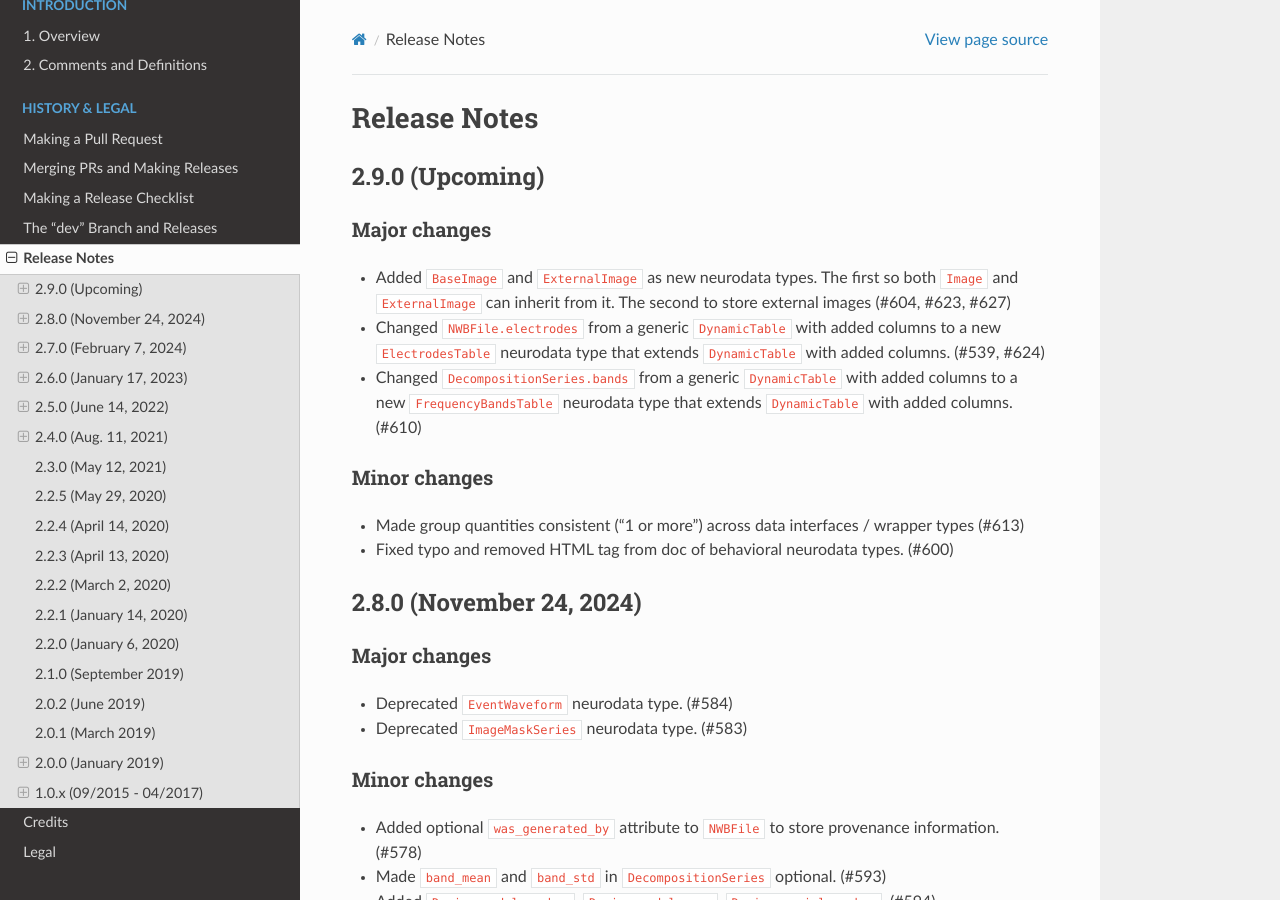
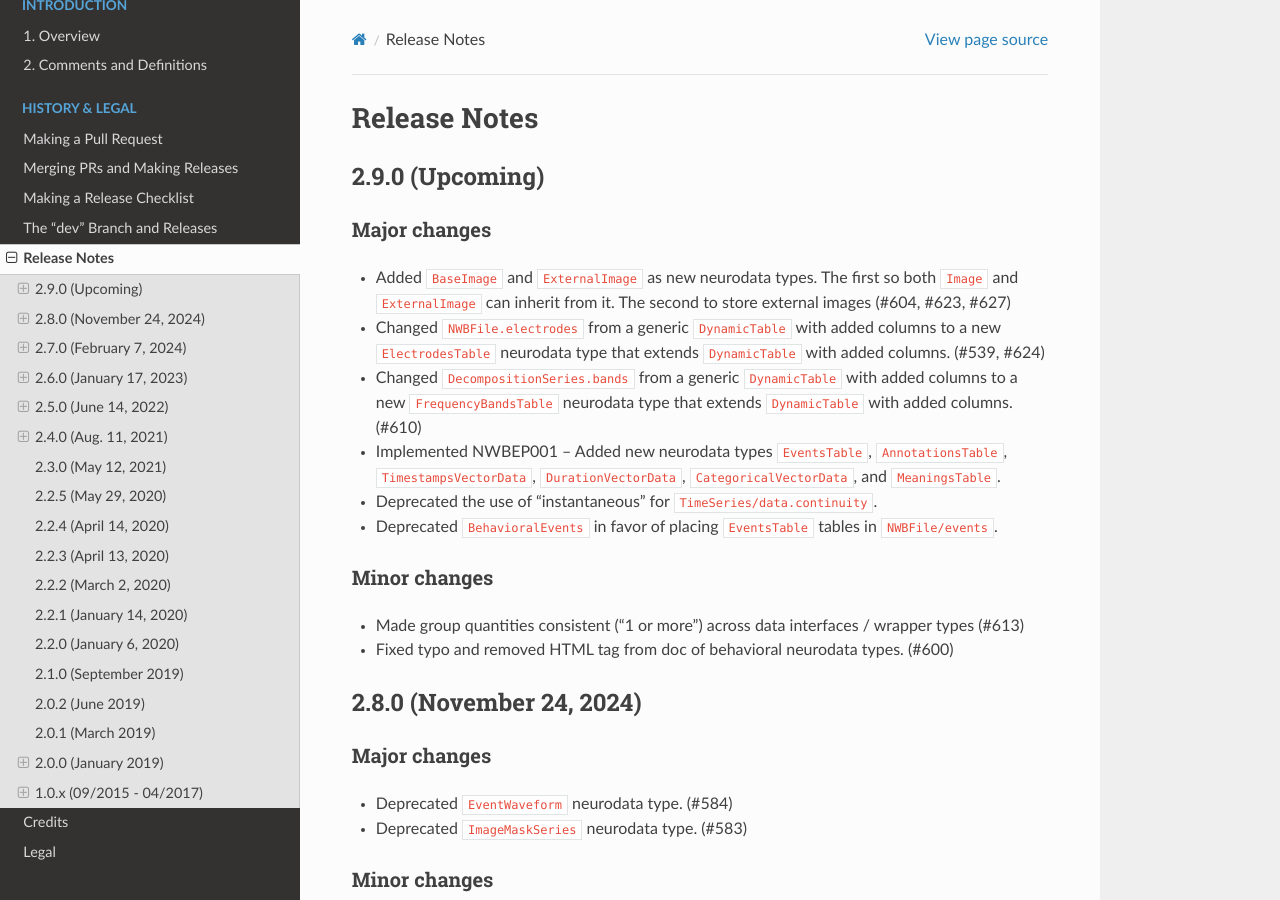
Before and after one commit to NeurodataWithoutBorders/nwb-schema, a Sphinx documentation site: the page built from docs/format/source/format_release_notes.rst, in a window 1280 px wide and 900 px high. Built offline with Sphinx 7.4.7 and the Read the Docs theme 3.1.0, drawn with Linux system fonts in a browser that asks for light colours.

Commit message:
Implement NWBEP001 (add EventsTable and more)

```diff
--- a/docs/format/source/format_release_notes.rst
+++ b/docs/format/source/format_release_notes.rst
@@ -13,6 +13,10 @@ Major changes
 - Changed ``NWBFile.electrodes`` from a generic ``DynamicTable`` with added columns to a new ``ElectrodesTable``
   neurodata type that extends ``DynamicTable`` with added columns. (#539, #624)
 - Changed ``DecompositionSeries.bands`` from a generic ``DynamicTable`` with added columns to a new ``FrequencyBandsTable`` neurodata type that extends ``DynamicTable`` with added columns. (#610)
+
+- Implemented NWBEP001 -- Added new neurodata types ``EventsTable``, ``AnnotationsTable``, ``TimestampsVectorData``, ``DurationVectorData``, ``CategoricalVectorData``, and ``MeaningsTable``.
+- Deprecated the use of "instantaneous" for ``TimeSeries/data.continuity``.
+- Deprecated ``BehavioralEvents`` in favor of placing ``EventsTable`` tables in ``NWBFile/events``.
 
 Minor changes
 ^^^^^^^^^^^^^
```
Also changed, not shown: 6 other files.
